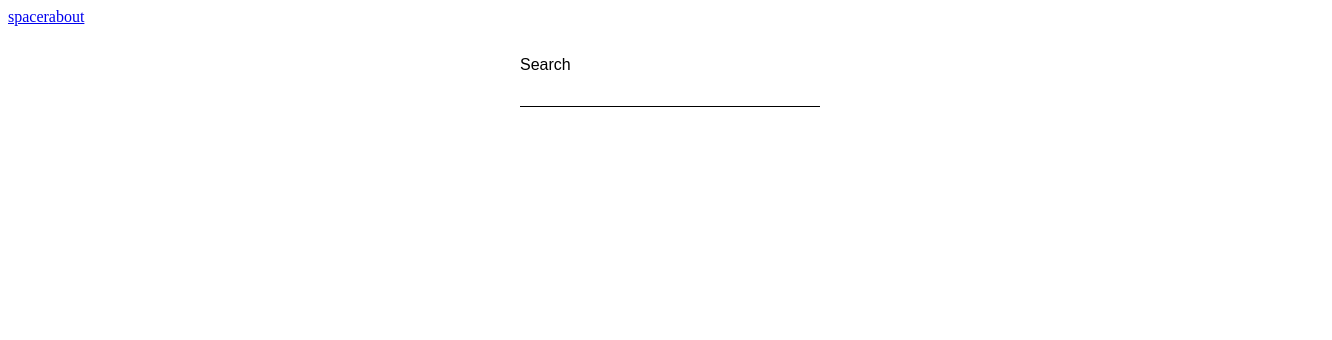
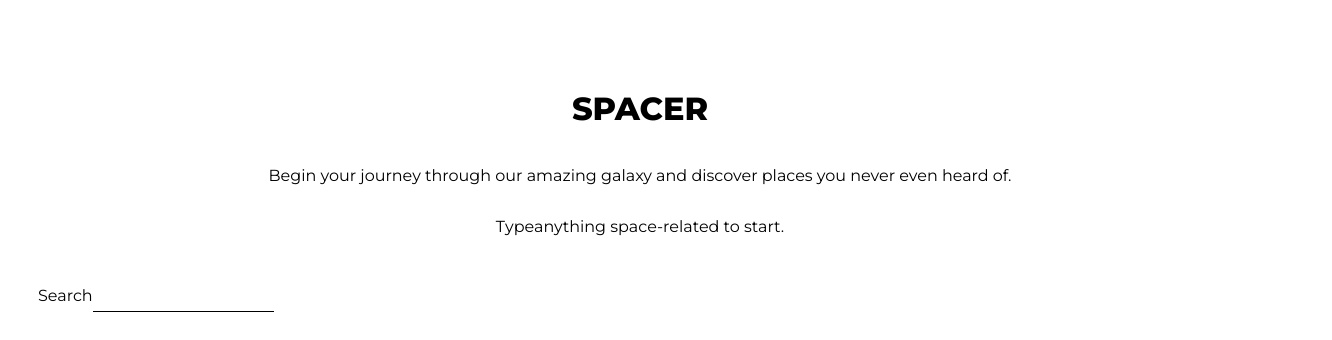
Before and after one commit to Natallia2107/spacer, a Vue app: page / in a window 1280 px wide. Shown: the top 340 px of the page, 1332 px wide, since content can reach past the window. Built offline with nearby package versions, Linux system fonts and the light colour scheme.

Commit message:
little fix bugs

```diff
--- a/src/App.vue
+++ b/src/App.vue
@@ -1,11 +1,15 @@
 <template>
   <div class="app">
-    <div class="nav">
-      <router-link to="/">spacer</router-link>
-      <router-link to="/about">about</router-link>
-    </div>
+    <router-view />
   </div>
-  <router-view/>
 </template>
 
-<style lang="scss" scoped></style>
+<style lang="scss">
+@import url("https://fonts.googleapis.com/css2?family=Montserrat:ital,wght@0,400;0,600;0,800;1,300&display=swap");
+* {
+  box-sizing: border-box;
+}
+body {
+  font-family: "Montserrat", sans-serif;
+}
+</style>
--- /dev/null
+++ b/src/components/Clain.vue
@@ -0,0 +1,24 @@
+<template>
+    <div class="wrapper">
+        <h1 class="claim">SPACER</h1>
+        <p class="subclaim">
+             <!-- eslint-disable-next-line max-len -->
+            Begin your journey through our amazing galaxy and discover places you never even heard of.
+        </p>
+        <p class="subclaim">Typeanything space-related to start.</p>
+    </div>
+</template>
+<script>
+export default {
+  // eslint-disable-next-line quotes, vue/multi-word-component-names
+  name: "Clain",
+};
+</script>
+<style lang="sccs" scoped>
+    .wrapper {
+        display: flex;
+        flex-direction: column;
+        justify-content: center;
+        align-items: center;
+    }
+</style>
--- a/src/router/index.js
+++ b/src/router/index.js
@@ -7,14 +7,6 @@ const routes = [
     name: 'search',
     component: HomeView,
   },
-  {
-    path: '/about',
-    name: 'about',
-    // route level code-splitting
-    // this generates a separate chunk (about.[hash].js) for this route
-    // which is lazy-loaded when the route is visited.
-    component: () => import(/* webpackChunkName: "about" */ '../views/AboutView.vue'),
-  },
 ];
 
 const router = createRouter({
--- a/src/views/AboutView.vue
+++ /dev/null
@@ -1,5 +0,0 @@
-<template>
-  <div class="about">
-    <h1>This is an about page</h1>
-  </div>
-</template>
--- a/src/views/SearchView.vue
+++ b/src/views/SearchView.vue
@@ -1,14 +1,10 @@
 <template>
   <div class="wrapper">
+    <Clain> </Clain>
     <div class="search">
       <!-- eslint-disable-next-line vuejs-accessibility/label-has-for -->
       <label for="search">Search</label>
       <input id="search" name="search" v-model="searchValue" @input="handleInput" />
-      <ul>
-        <li v-for="item in results" :key="item.data[0].nasa_id">
-          <p>{{ item.data[0].description }}</p>
-        </li>
-      </ul>
     </div>
   </div>
 </template>
@@ -16,6 +12,7 @@
 <script>
 import axios from 'axios';
 import debounce from 'lodash.debounce';
+import Clain from '@/components/Clain.vue';
 // import { response } from 'express';
 
 const API = 'https://images-api.nasa.gov/search';
@@ -42,20 +39,21 @@ export default {
         });
     }, 500),
   },
+  components: { Clain },
 };
 </script>
 <style lang="scss" scoped>
 .wrapper {
   margin: 0;
-  display: flex;
-  flex-direction: column;
+  // display: flex;
+  // flex-direction: column;
   align-items: center;
   padding: 30px;
   width: 100%;
 }
 .search {
-  display: flex;
-  flex-direction: column;
+  // display: flex;
+  // flex-direction: column;
   width: 300px;
 
   label {
```
